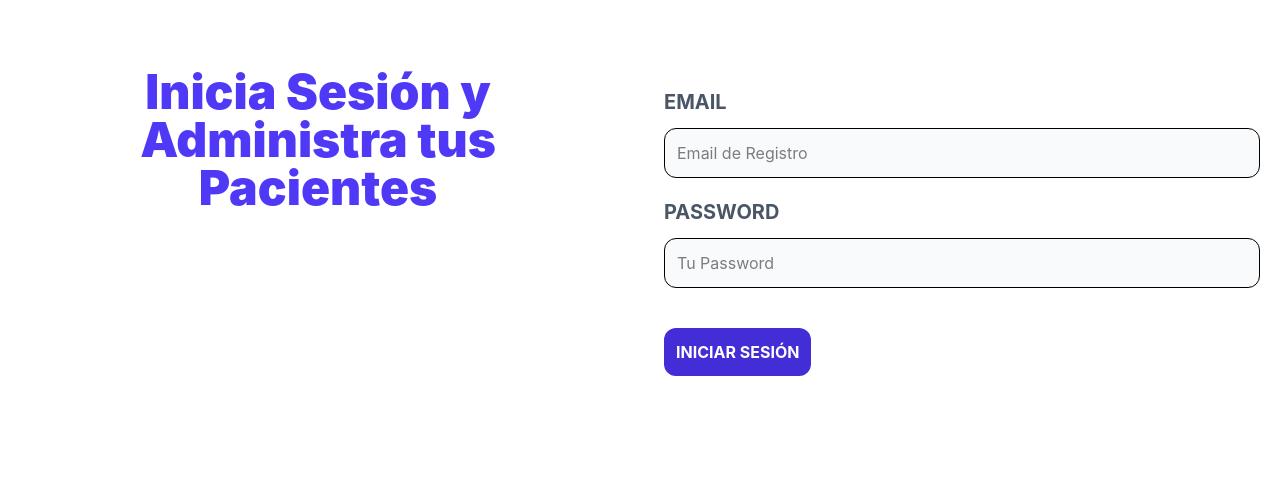
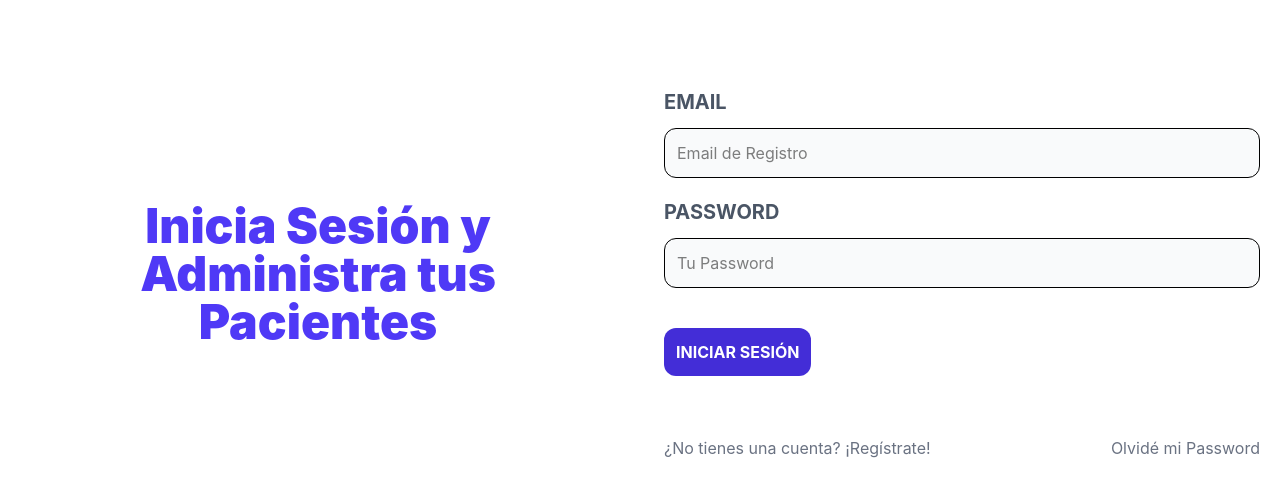
Before and after one commit to jmlocke1/apv-frontend, a React (Vite) app: page / in a window 1280 px wide. Shown: the top 496 px of the page. Built offline with nearby package versions, Linux system fonts and the light colour scheme.

Commit message:
Añadiendo routing hacia registro y olvide mi password

```diff
--- a/src/layout/AuthLayout.jsx
+++ b/src/layout/AuthLayout.jsx
@@ -3,7 +3,7 @@
 const AuthLayout = () => {
     return (
         <>
-            <main className="container mx-auto md:grid md:grid-cols-2 mt-12 gap-12 p-5">
+            <main className="container mx-auto md:grid md:grid-cols-2 mt-12 gap-12 p-5 items-center">
                 <Outlet />
             </main>
         </>
--- a/src/paginas/Login.jsx
+++ b/src/paginas/Login.jsx
@@ -1,4 +1,4 @@
-
+import { Link } from "react-router-dom";
 
 const Login = () => {
     return (
@@ -49,6 +49,15 @@
                         className="bg-indigo-700 w-full py-3 px-3 rounded-xl text-white uppercase font-bold mt-5 hover:cursor-pointer hover:bg-indigo-800 md:w-auto"
                     />
                 </form>
+
+                <nav className="mt-10 lg:flex lg:justify-between">
+                    <Link
+                        className="block text-center my-5 text-gray-500"
+                        to="/registrar">¿No tienes una cuenta? ¡Regístrate!</Link>
+                    <Link
+                        className="block text-center my-5 text-gray-500"
+                        to="/olvide-password">Olvidé mi Password</Link>
+                </nav>
             </div>
 
 
```
